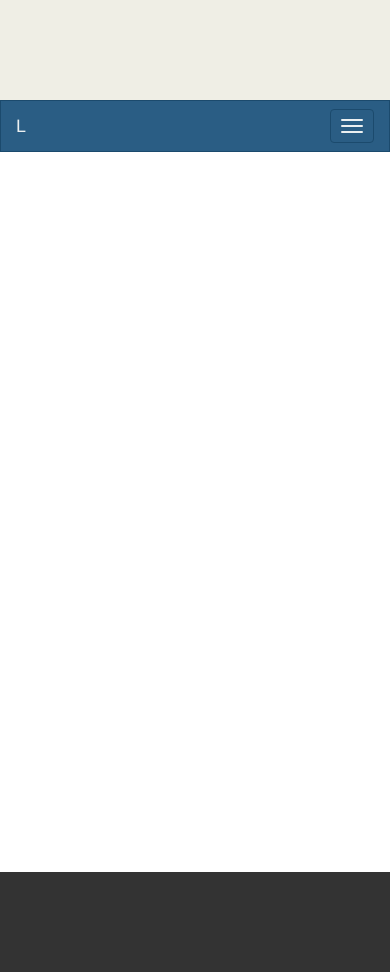
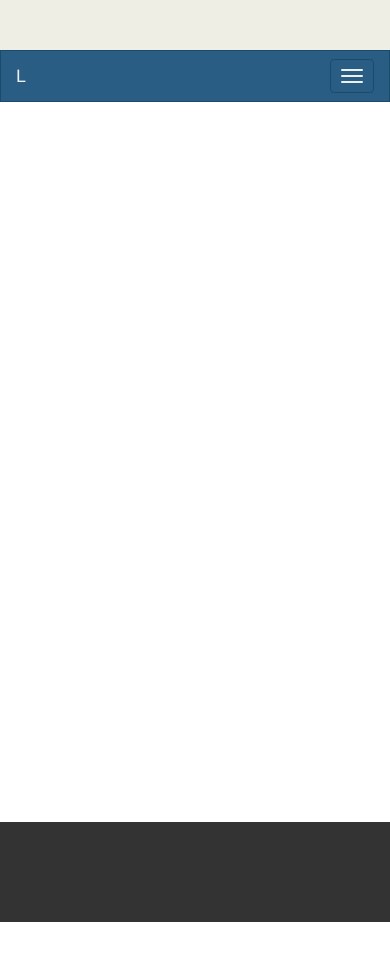
Before and after one commit to udamuri/ladomerah, a PHP site: page / in a window 390 px wide. After the commit the page ends 922 px from the top, so only its background shows below. Run offline with PHP 8.4, Linux system fonts and the light colour scheme; style sheets or scripts are compiled from the project's sources.

Commit message:
#comment add ladomerah responsive

```diff
--- a/gallery_carousel/index-style.css
+++ b/gallery_carousel/index-style.css
@@ -1 +1 @@
-.main-header{background:#EFEEE5;min-height:100px}.main-content{min-height:700px}.main-footer{background:#333;min-height:100px}
+.main-header{background:#EFEEE5;height:100px}@media (max-width:768px){.main-header{height:50px}}.main-content{min-height:700px}.main-footer{background:#333;min-height:100px}
--- a/gallery_carousel/index-style.less
+++ b/gallery_carousel/index-style.less
@@ -1,10 +1,16 @@
+@midi : ~"(max-width: 768px)";
 body {}
 @b-header: #EFEEE5;
 @b-footer: #333333;
 .main-header
 {
 	background: @b-header;
-	min-height: 100px;
+	height: 100px;
+
+	@media @midi
+	{
+		height: 50px;
+	}
 }
 
 .main-content
```
